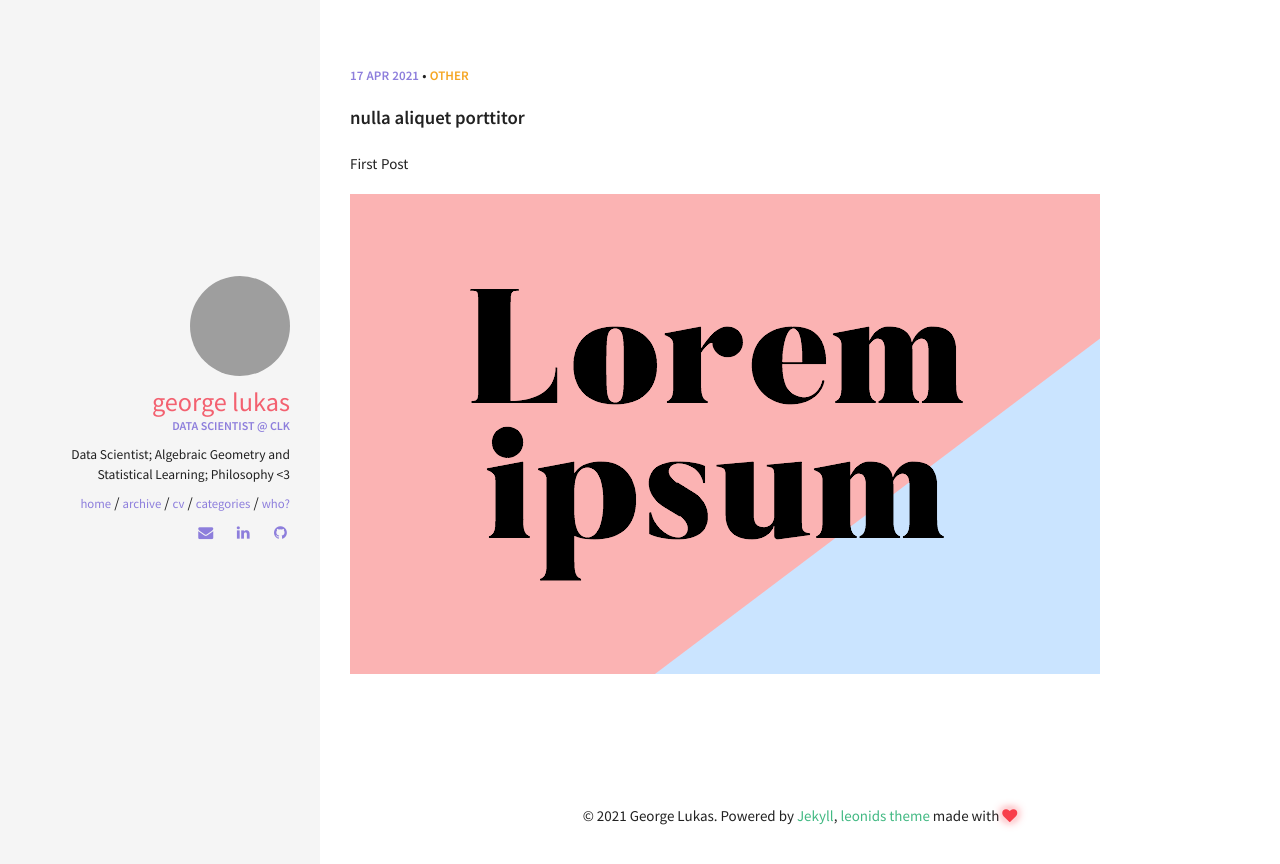
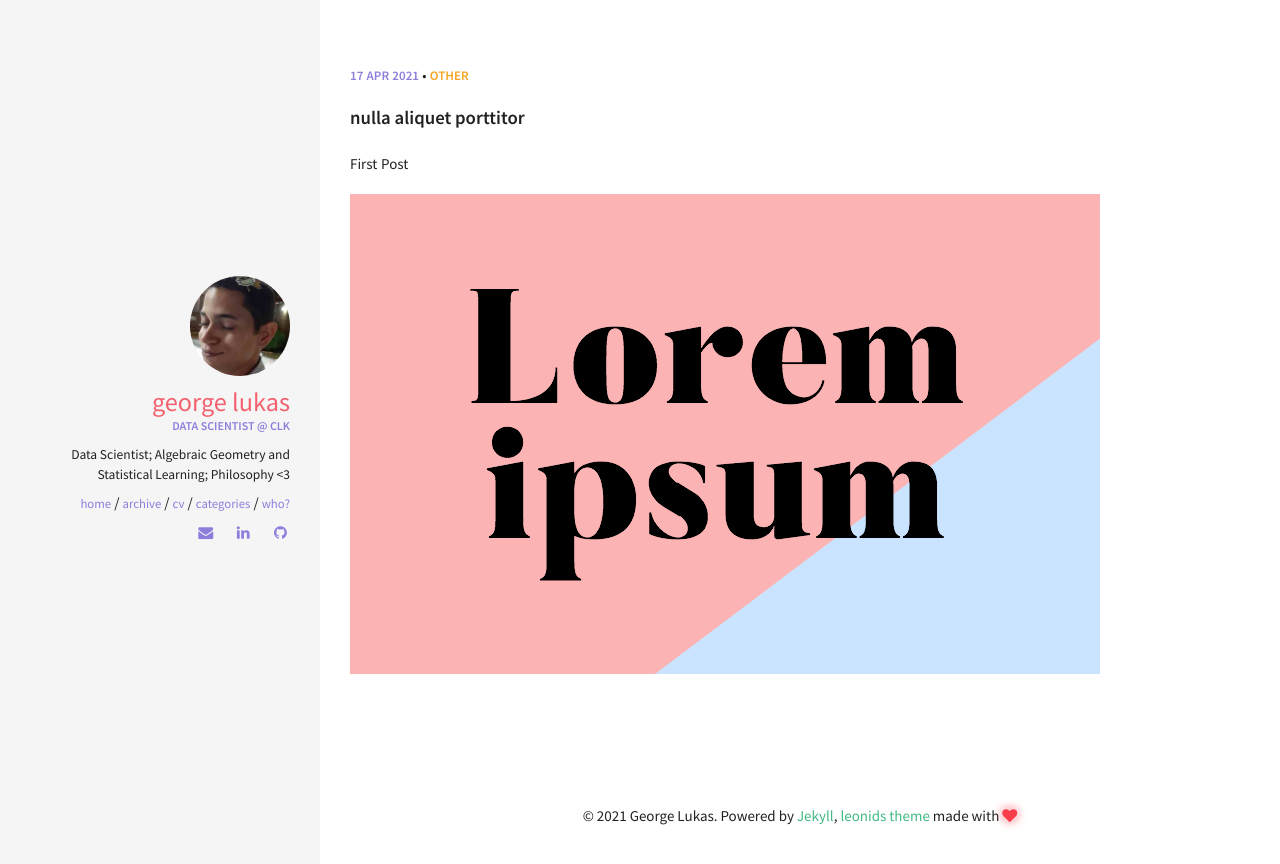
Before and after one commit to z0del/davewhipp.github.io, a Jekyll site: the page built from index.html, in a window 1280 px wide. Shown: the top 864 px of the page. Built offline with Jekyll 4.4.1, drawn with Linux system fonts in a browser that asks for light colours.

Commit message:
typo fix

```diff
--- a/_config.yml
+++ b/_config.yml
@@ -42,7 +42,7 @@ collections:
 #
 owner:
   name: George Lukas
-  avatar: pp.jpeg
+  avatar: pp.jpg
   job: Data Scientist @ CLK
   bio: Data Scientist; Algebraic Geometry and Statistical Learning; Philosophy <3
   email: g.lks@pm.me
```
